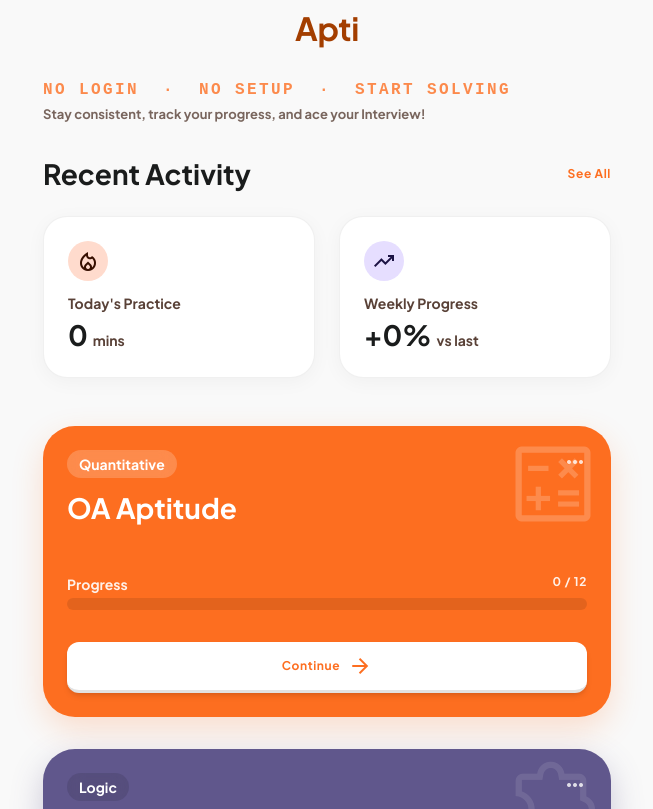
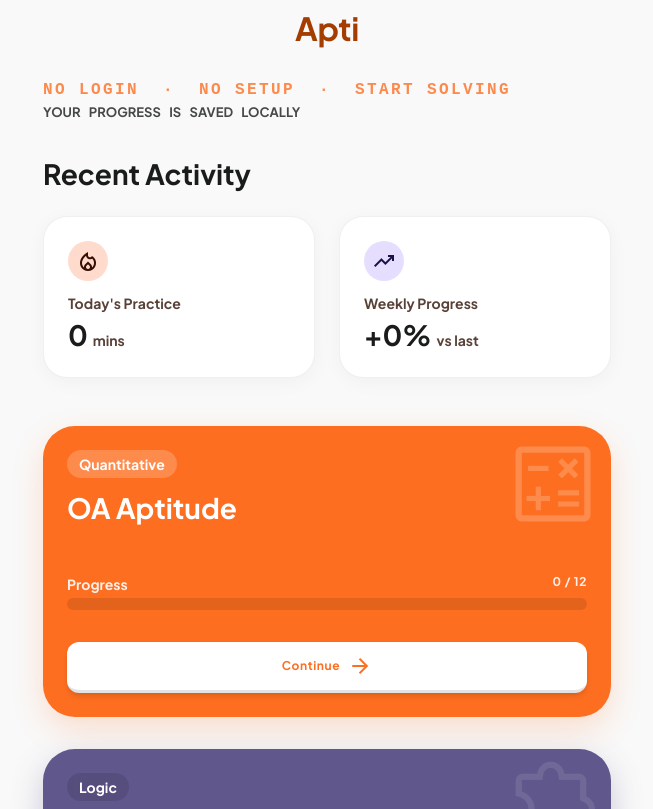
Before and after one commit to shridjha/Apti, a React (Vite) app: page / in a window 1280 px wide. Shown: the top 809 px of the page, without its empty margins (313-966 px from the left). Built offline with nearby package versions, Linux system fonts and the light colour scheme.

Commit message:
ui changes

```diff
--- a/src/app/Home.jsx
+++ b/src/app/Home.jsx
@@ -51,14 +51,16 @@
           {/* Greeting Section */}
           <section className="mb-lg mt-sm">
             <p className="font-label-md text-[13px] sm:text-[16px] leading-[20px] tracking-[0.15em] font-bold text-primary-container/80 uppercase" style={{ fontFamily: 'monospace' }}>NO LOGIN &nbsp;·&nbsp; NO SETUP &nbsp;·&nbsp; START SOLVING</p>
-            <p className="font-body-md text-[11px] sm:text-[13px] leading-[16px] sm:leading-[20px] font-medium text-on-surface-variant opacity-80 mt-xs">Stay consistent, track your progress, and ace your Interview!</p>
+            <p className="font-body-md text-[11px] sm:text-[13px] font-medium [word-spacing:6px] opacity-80">
+  YOUR PROGRESS IS SAVED LOCALLY
+</p>
           </section>
 
           {/* Recent Activity / Stats — ABOVE the cards */}
           <section className="mb-xl">
             <div className="flex justify-between items-center mb-md">
               <h3 className="font-headline-lg-mobile text-[24px] sm:text-[28px] leading-[32px] sm:leading-[36px] font-bold text-on-surface">Recent Activity</h3>
-              <button className="font-label-md text-[12px] leading-[16px] tracking-[0.05em] font-semibold text-primary-container hover:opacity-80 transition-opacity">See All</button>
+              {/* <button className="font-label-md text-[12px] leading-[16px] tracking-[0.05em] font-semibold text-primary-container hover:opacity-80 transition-opacity">See All</button> */}
             </div>
             <div className="grid grid-cols-2 gap-4 sm:gap-gutter">
               {/* Stat Widget 1 — Today's Practice */}
@@ -100,7 +102,7 @@
                     <span className="bg-white/20 text-white font-body-sm text-[12px] sm:text-[14px] leading-[16px] sm:leading-[20px] font-medium px-sm py-xs rounded-full inline-block mb-sm backdrop-blur-sm">Quantitative</span>
                     <h2 className="font-headline-lg-mobile text-[24px] sm:text-[28px] leading-[32px] sm:leading-[36px] font-bold">OA Aptitude</h2>
                   </div>
-                  <span className="material-symbols-outlined text-white/80">more_horiz</span>
+                  <span className="material-symbols-outlined text-white/80"></span>
                 </div>
                 <div className="mb-lg">
                   <div className="flex justify-between font-body-sm text-[12px] sm:text-[14px] leading-[16px] sm:leading-[20px] font-medium mb-xs text-white/90">
@@ -135,7 +137,7 @@
                     <span className="bg-black/10 text-white font-body-sm text-[12px] sm:text-[14px] leading-[16px] sm:leading-[20px] font-medium px-sm py-xs rounded-full inline-block mb-sm backdrop-blur-sm">Logic</span>
                     <h2 className="font-headline-lg-mobile text-[24px] sm:text-[28px] leading-[32px] sm:leading-[36px] font-bold">Interview Puzzles</h2>
                   </div>
-                  <span className="material-symbols-outlined text-white/80">more_horiz</span>
+                  <span className="material-symbols-outlined text-white/80"></span>
                 </div>
                 <div className="mb-lg">
                   <div className="flex justify-between font-body-sm text-[12px] sm:text-[14px] leading-[16px] sm:leading-[20px] font-medium mb-xs text-white/90">
```
